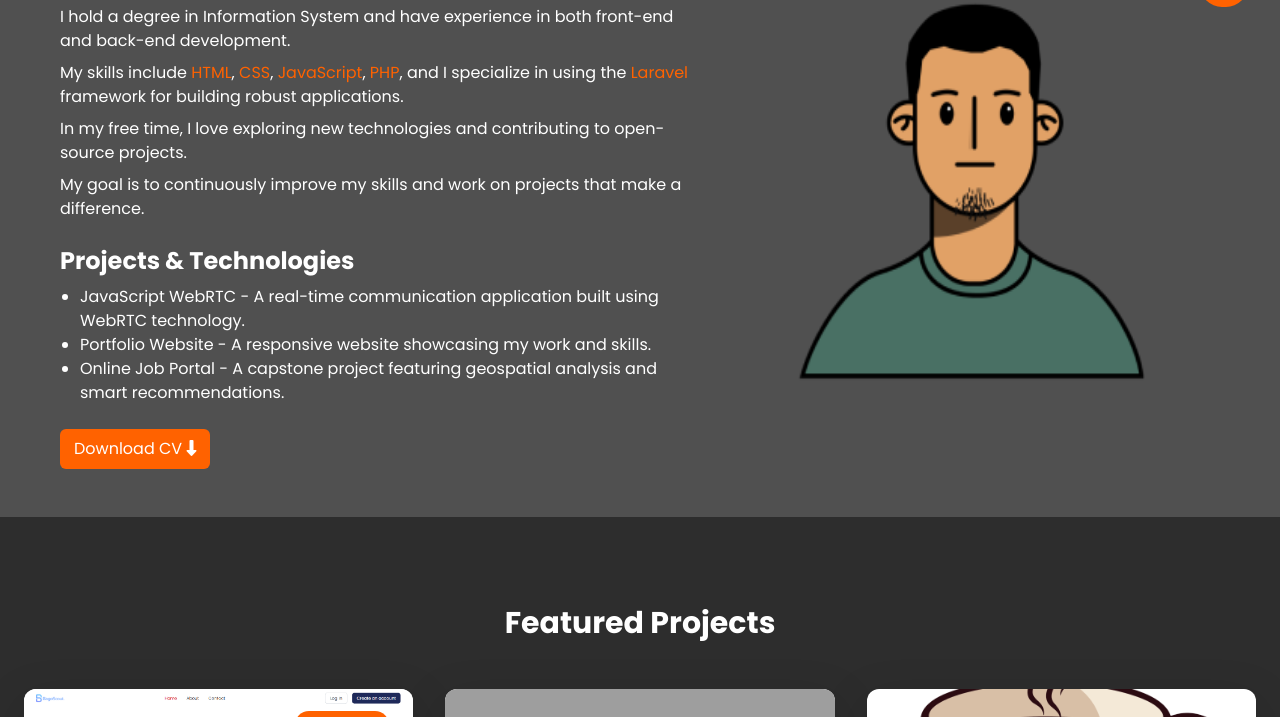
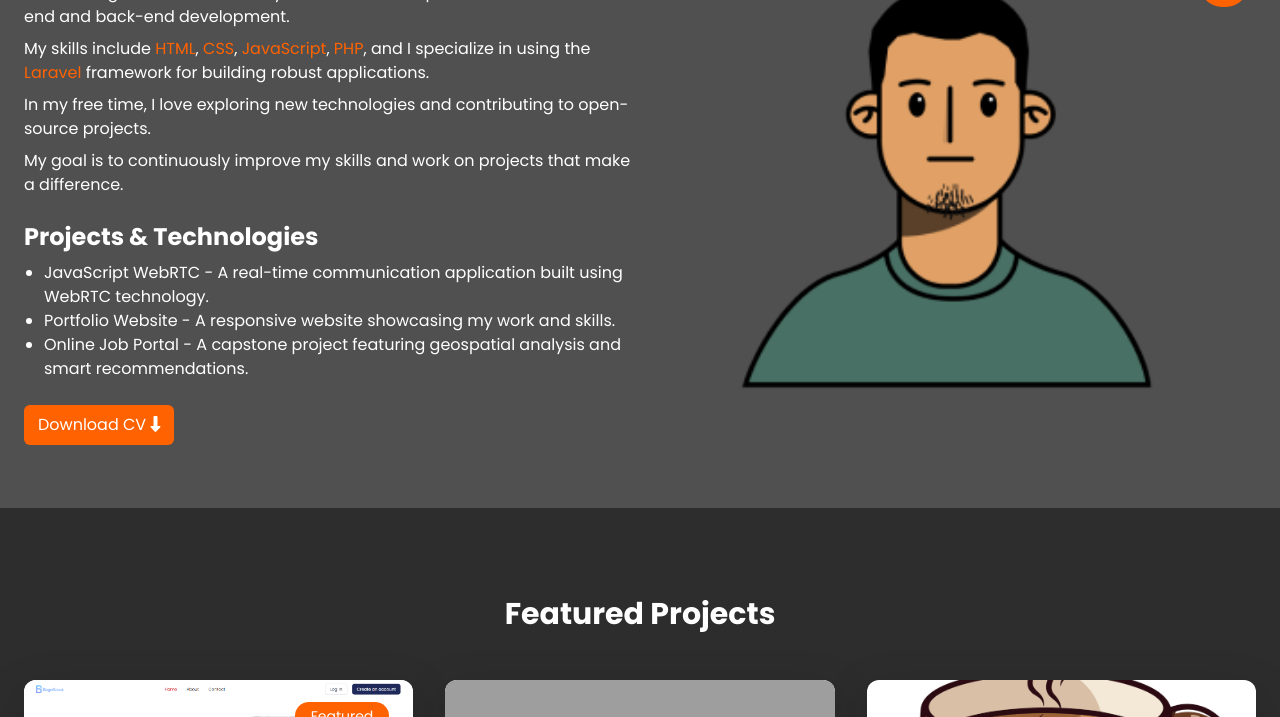
Before and after one commit to romerojanssen09/my-portfolio, a plain HTML site: page index.html in a window 1280 px wide. Shown: the part 761-1478 px from the top of the page. Drawn offline with nearby package versions, Linux system fonts and the light colour scheme; grey boxes are pictures that could not be loaded.

Commit message:
Update index.html

```diff
--- a/index.html
+++ b/index.html
@@ -123,8 +123,8 @@
             </div>
             <img class="w-[40%] hidden sm:block" src="imgs/IMG_20250227_180714_949-removebg-preview.png" alt="">
         </section>
-        <section class="bg-[#505050] p-5 flex fs-6" id="about">
-            <div class="container">
+        <section class="bg-[#505050] p-4 sm-p-5 flex fs-6" id="about">
+            <div class="">
                 <h2 class="text-3xl font-bold mb-4">About Me</h2>
                 <p class="mb-2">I'm <span class="font-semibold text-[#FF6200]">Janssen</span>, a passionate Software
                     Developer with a
```
